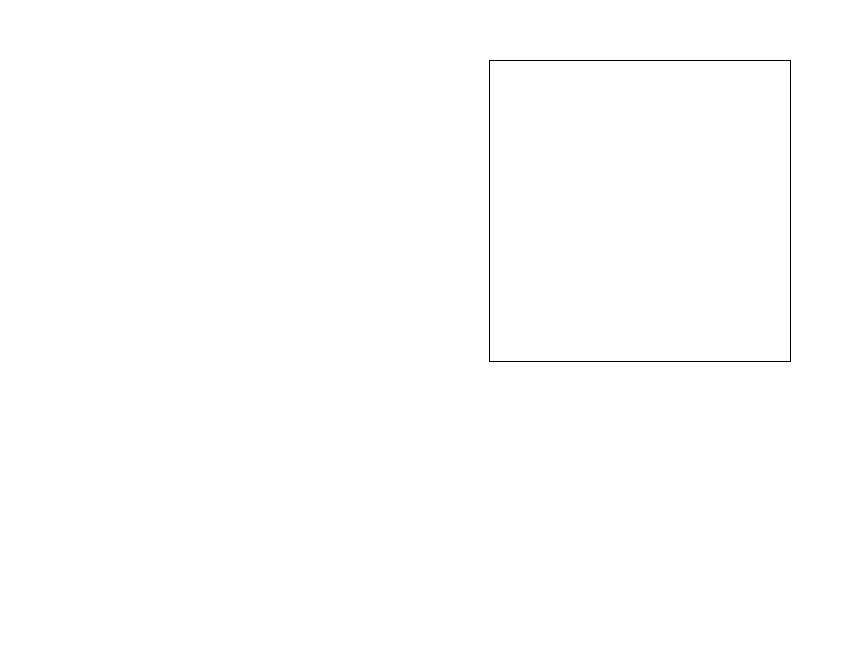
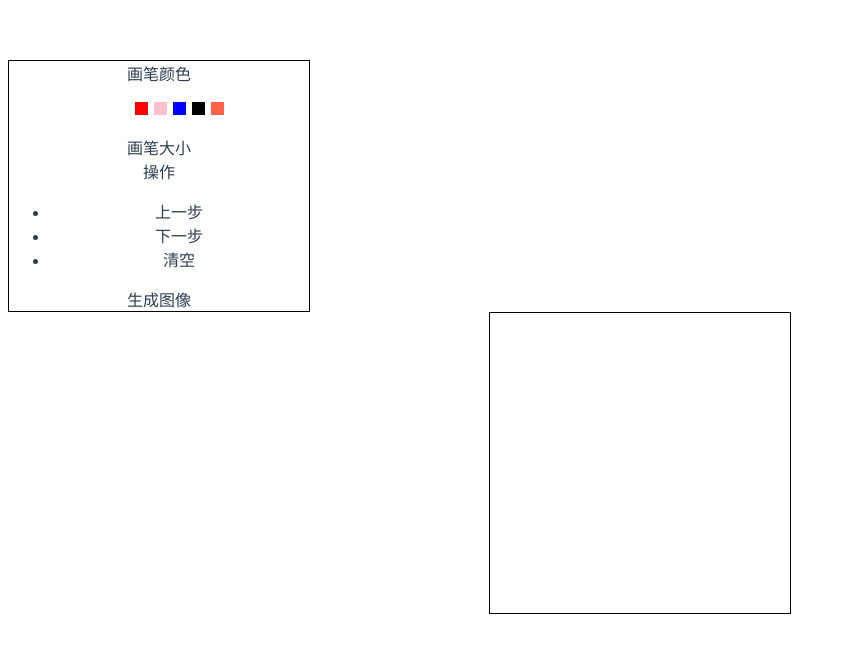
Before and after one commit to fangbinwei/painter_vue, a Vue app: page /#/ in a window 1280 px wide. Shown: the top 652 px of the page, without its empty margins (0-846 px from the left). Built offline with nearby package versions, Linux system fonts and the light colour scheme.

Commit message:
完成画笔颜色的选择,图像清空功能

```diff
--- a/src/components/Hello.vue
+++ b/src/components/Hello.vue
@@ -1,5 +1,28 @@
 <template>
-  <div class='hello'>
+  <div>
+    <div class="wrap">
+      <div class="painter-header">
+        <section class="line-color">
+          <span>画笔颜色</span>
+          <ul>
+            <li v-for="(item, index) in colors"
+                :key="item"
+                :style="{backgroundColor: item}"
+                @click="setColor(item)"></li>
+          </ul>
+          </section>
+        <section class="line-width">画笔大小</section>
+        <section class="painter-control">
+          <span>操作</span>
+          <ul>
+            <li v-for="(control,index) in controls"
+                :key="index"
+                @click="canvasControl(control.action, $event)"
+                :title="control.title">{{control.title}}</li>
+          </ul>
+          </section>
+        <section class="pic-generator">生成图像</section>
+      </div>
       <canvas
       id="canvas"
       width="300"
@@ -11,20 +34,35 @@
       @touchmove="canvasMove"
       @touchend="canvasUp"></canvas>
     </div>
+  </div>
 </template>
 
 <script>
 export default {
-  name: 'hello',
+  name: 'painter',
   data () {
     return {
-      colors: ['red', 'tomato'],
+      colors: ['red', 'pink', 'blue', 'black', 'tomato'],
       canvasMouseMove: false,
       context: {},
       config: {
         lineWidth: 1,
         lineColor: 'red'
+      },
+      controls: [
+        {
+          title: '上一步',
+          action: 'prev'
+        },
+        {
+          title: '下一步',
+          action: 'next'
+        },
+        {
+          title: '清空',
+          action: 'clear'
         }
+      ]
     }
   },
   methods: {
@@ -33,7 +71,8 @@ export default {
       this.context.lineWidth = lineWidth
       this.context.lineColor = lineColor
     },
-    setColor () {
+    setColor (color) {
+      this.context.strokeStyle = color;
     },
     // 设置画笔大小
     setBrush () {
@@ -60,6 +99,15 @@ export default {
         this.context.lineTo(canvasX, canvasY)
         this.context.stroke()
 
+      }
+    },
+    canvasControl (action, e) {
+      switch(action) {
+        case 'prev':
+        case 'next':
+        case 'clear':
+          this.context.clearRect(0, 0, this.context.canvas.width, this.context.canvas.height)
+          break
       }
     }
   },
@@ -90,24 +138,21 @@ export default {
 
 <!-- Add 'scoped' attribute to limit CSS to this component only -->
 <style scoped>
+.painter-header {
+  border: 1px solid black;
+  width: 300px;
+}
+.painter-header li {
+  cursor: pointer;
+}
+.line-color li {
+  display: inline-block;
+  width: 13px;
+  height: 13px;
+  margin: 0 3px;
+}
 canvas {
   border: 1px solid black;
-}
-h1, h2 {
-  font-weight: normal;
-}
-
-ul {
-  list-style-type: none;
-  padding: 0;
-}
-
-li {
-  display: inline-block;
-  margin: 0 10px;
-}
-
-a {
-  color: #42b983;
+  cursor: crosshair;
 }
 </style>
```
Lines whose indentation alone changed are shown as unchanged.
